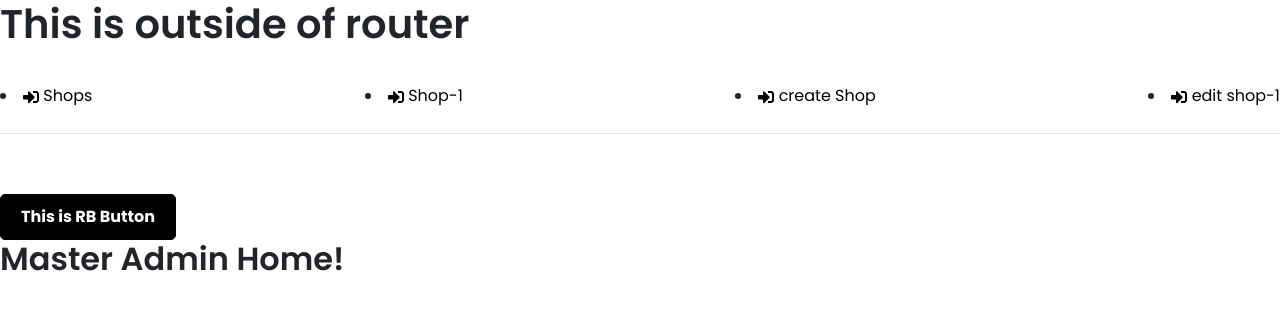
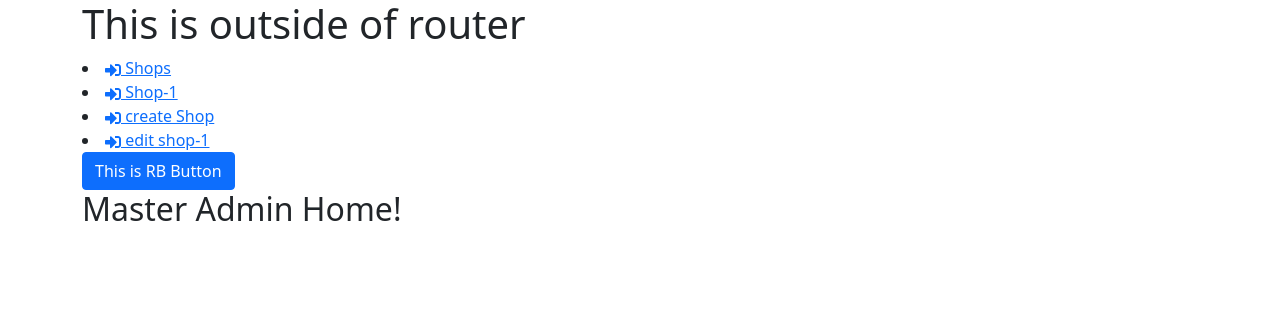
Before and after one commit to dipankarX86/lsrapp, a React (Create React App) app in the folder resources/dashboard/: page /#/master in a window 1280 px wide. Shown: the top 310 px of the page. Built offline with nearby package versions, Linux system fonts and the light colour scheme.

Commit message:
bootstrap problem solved

```diff
--- a/resources/dashboard/src/App.js
+++ b/resources/dashboard/src/App.js
@@ -27,7 +27,7 @@
 
 function App() {
   return (
-    <>
+    <div className='container'>
       <h1>This is outside of router</h1>
       <Router>
         <Routes>
@@ -61,7 +61,7 @@
 
         </Routes>
       </Router>
-    </>
+    </div>
   );
 }
 
--- a/resources/dashboard/src/index.css
+++ b/resources/dashboard/src/index.css
@@ -1,4 +1,4 @@
-@import url('https://fonts.googleapis.com/css2?family=Poppins:wght@300;400;600;700&display=swap');
+/* @import url('https://fonts.googleapis.com/css2?family=Poppins:wght@300;400;600;700&display=swap');
 
 * {
   margin: 0;
@@ -212,4 +212,4 @@
   .heading p {
     font-size: 1.5rem;
   }
-}
+} */
--- a/resources/dashboard/src/pages/master/MasterAdminDashboard.jsx
+++ b/resources/dashboard/src/pages/master/MasterAdminDashboard.jsx
@@ -3,7 +3,7 @@
 import { Outlet } from "react-router-dom"
 import {FaSignInAlt} from 'react-icons/fa'
 import 'bootstrap/dist/css/bootstrap.min.css';
-import {Button} from 'react-bootstrap'
+import Button from 'react-bootstrap/Button';
 
 function MasterAdminDashboard() {
     return (
```
Also changed, not shown: 1 other file (tests, documents, lock files or other folders).
